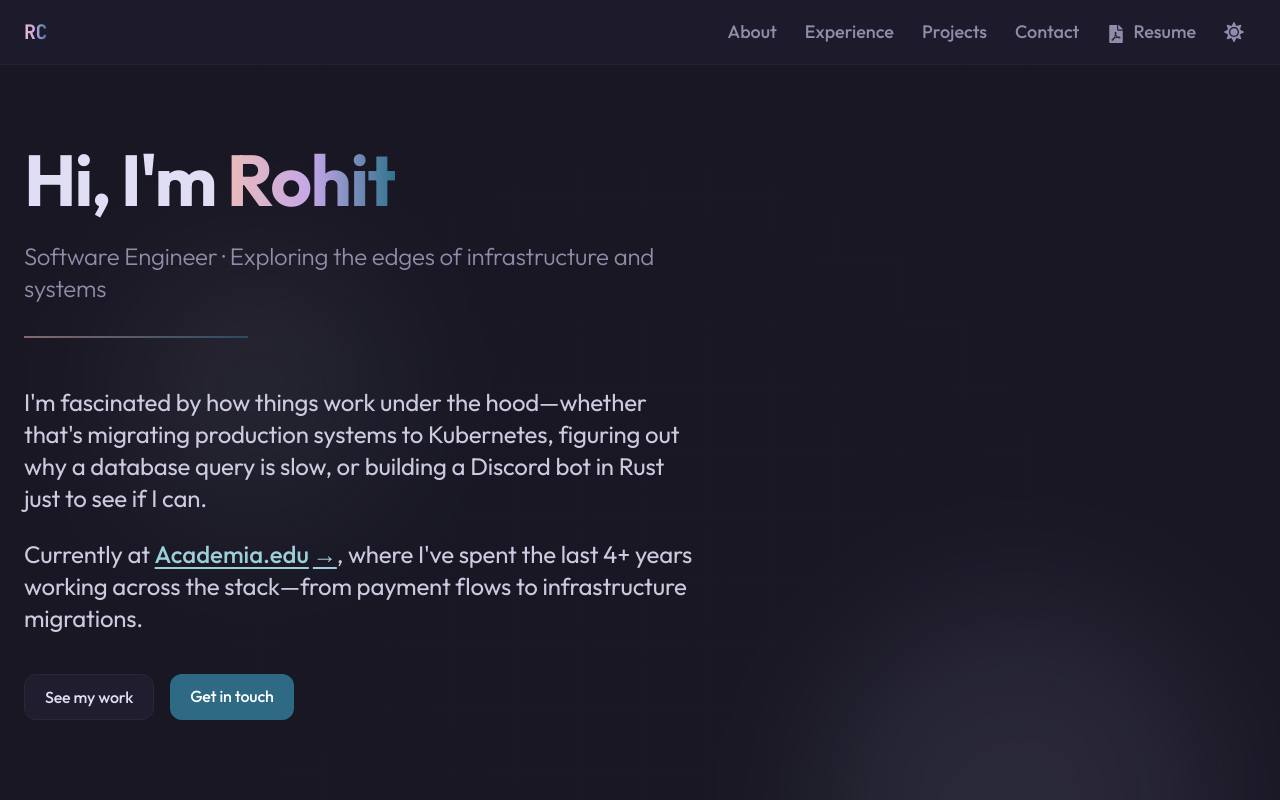
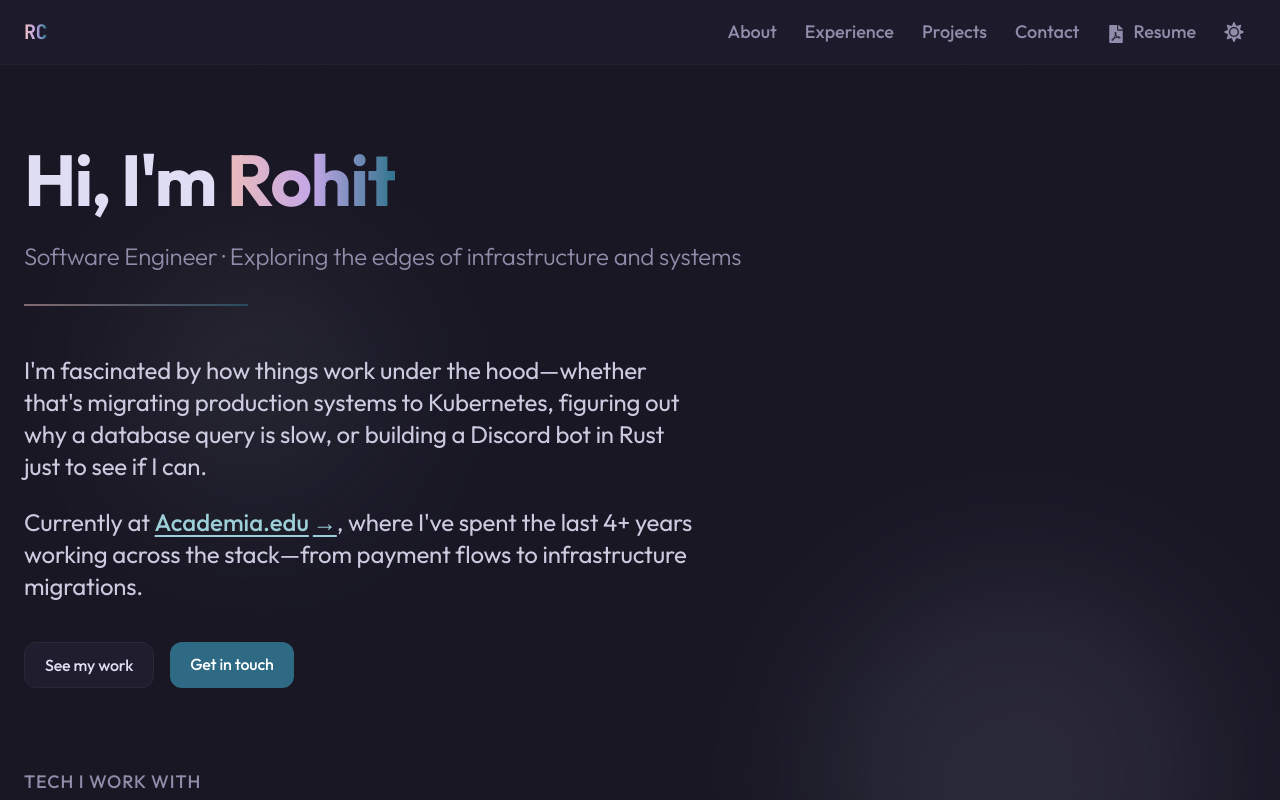
Before and after one commit to InfernapeXavier/InfernapeXavier.github.io, a Next.js app: page / in a window 1280 px wide. Shown: the top 800 px of the page. Built offline with nearby package versions, Linux system fonts and the light colour scheme.

Commit message:
fix: remove max-width on headline to prevent wrapping

```diff
--- a/src/app/page.tsx
+++ b/src/app/page.tsx
@@ -61,7 +61,7 @@ export default function Home() {
                 Rohit
               </span>
             </h1>
-            <h2 className="section-subheading max-w-2xl">
+            <h2 className="section-subheading">
               Software Engineer · Exploring the edges of infrastructure and
               systems
             </h2>
```
